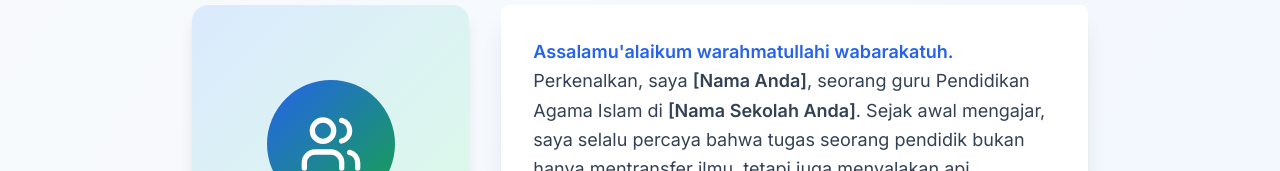
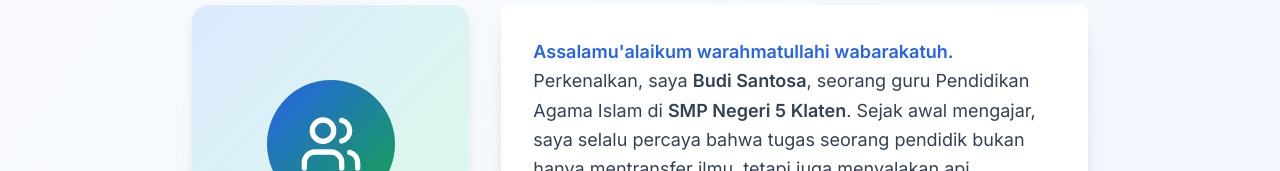
Before and after one commit to Santosa-Dev1507/guru-kreatif-website, a React (Vite) app: page /profil in a window 1280 px wide. Shown: the part 207-378 px from the top of the page. Built offline with nearby package versions, Linux system fonts and the light colour scheme.

Commit message:
Update profile introduction
Replaces the placeholder name and school with the user's actual information.

```diff
--- a/src/pages/Profil.tsx
+++ b/src/pages/Profil.tsx
@@ -35,7 +35,7 @@ const Profil = () => {
                   <div className="mb-6">
                     <p className="text-lg leading-relaxed text-slate-700">
                       <span className="font-semibold text-blue-600">Assalamu'alaikum warahmatullahi wabarakatuh.</span>
-                      {" "}Perkenalkan, saya <span className="font-semibold">[Nama Anda]</span>, seorang guru Pendidikan Agama Islam di <span className="font-semibold">[Nama Sekolah Anda]</span>. Sejak awal mengajar, saya selalu percaya bahwa tugas seorang pendidik bukan hanya mentransfer ilmu, tetapi juga menyalakan api semangat belajar di hati setiap siswa.
+                      {" "}Perkenalkan, saya <span className="font-semibold">Budi Santosa</span>, seorang guru Pendidikan Agama Islam di <span className="font-semibold">SMP Negeri 5 Klaten</span>. Sejak awal mengajar, saya selalu percaya bahwa tugas seorang pendidik bukan hanya mentransfer ilmu, tetapi juga menyalakan api semangat belajar di hati setiap siswa.
                     </p>
                   </div>
 
```
